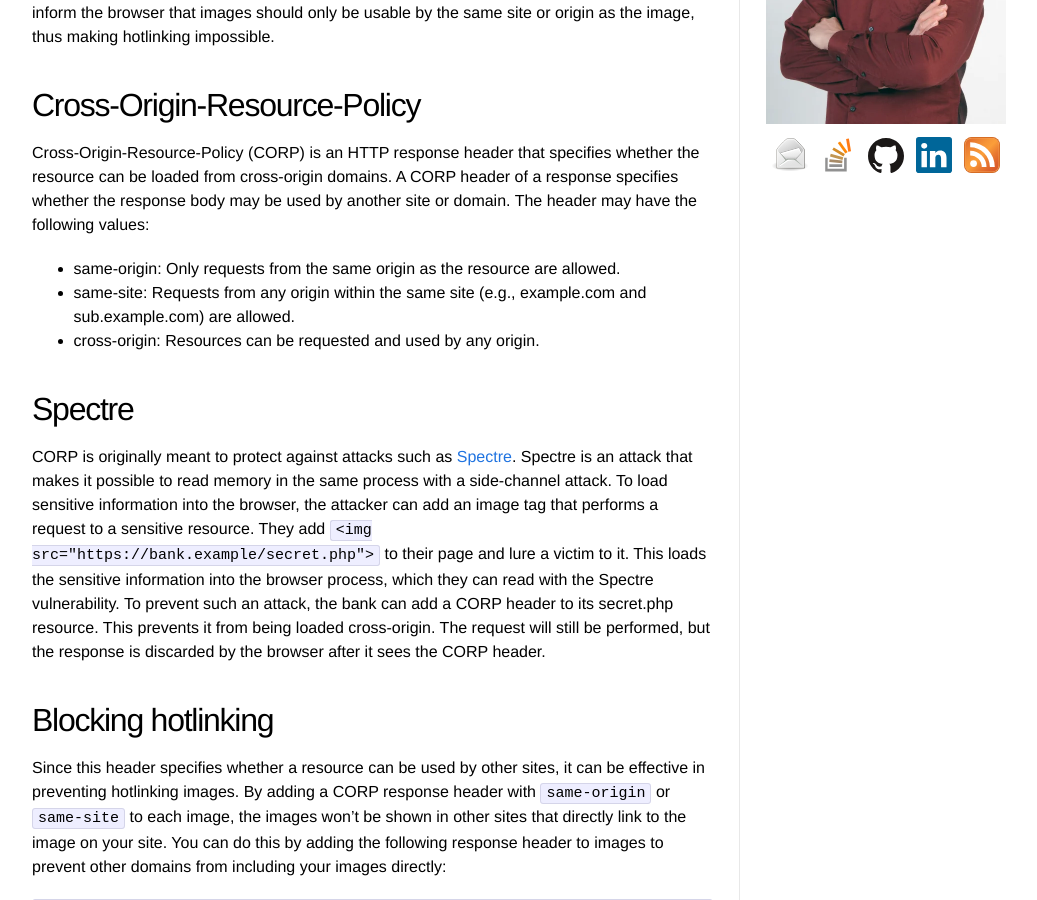
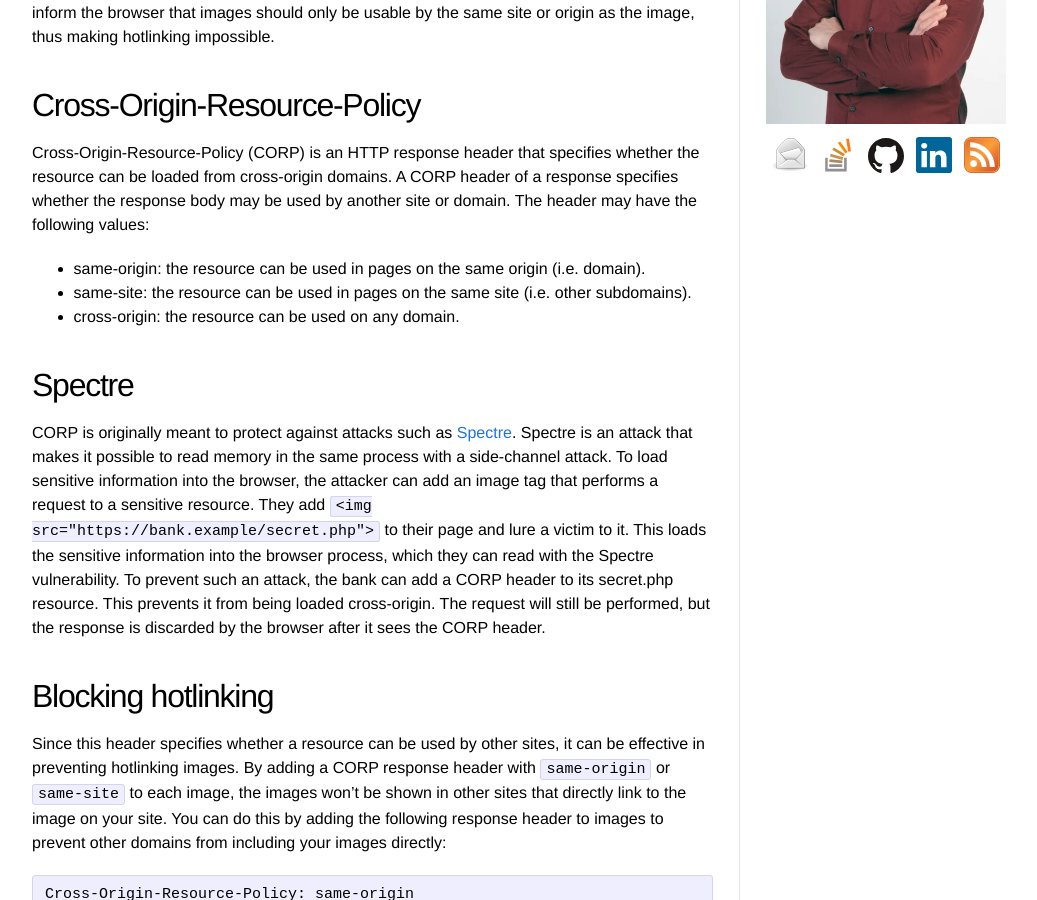
Before and after one commit to Sjord/Sjord.github.io, a Jekyll site: the page built from _posts/2024-11-20-avoid-hotlinking-images-with-corp-cross-origin-resource-policy.md, in a window 1280 px wide and 900 px high, scrolled down 391 px. Shown: the whole window, without its empty margins (108-1145 px from the left). Built offline with Jekyll 4.4.1, drawn with Linux system fonts in a browser that asks for light colours.

Commit message:
clear up value descriptions

```diff
--- a/_posts/2024-11-20-avoid-hotlinking-images-with-corp-cross-origin-resource-policy.md
+++ b/_posts/2024-11-20-avoid-hotlinking-images-with-corp-cross-origin-resource-policy.md
@@ -13,9 +13,9 @@ An image on your site can be directly included in other sites. You end up with t
 
 Cross-Origin-Resource-Policy (CORP) is an HTTP response header that specifies whether the resource can be loaded from cross-origin domains. A CORP header of a response specifies whether the response body may be used by another site or domain. The header may have the following values:
 
-- same-origin: Only requests from the same origin as the resource are allowed.
-- same-site: Requests from any origin within the same site (e.g., example.com and sub.example.com) are allowed.
-- cross-origin: Resources can be requested and used by any origin.
+- same-origin: the resource can be used in pages on the same origin (i.e. domain).
+- same-site: the resource can be used in pages on the same site (i.e. other subdomains).
+- cross-origin: the resource can be used on any domain.
 
 ## Spectre
 
```
